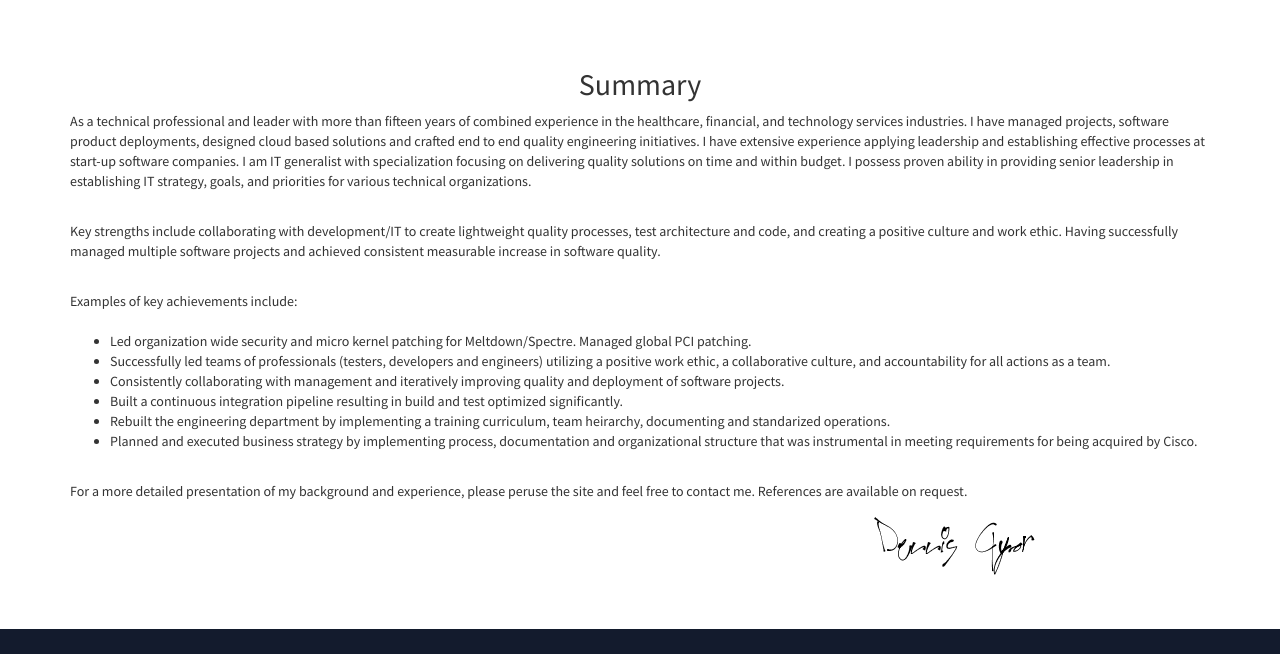
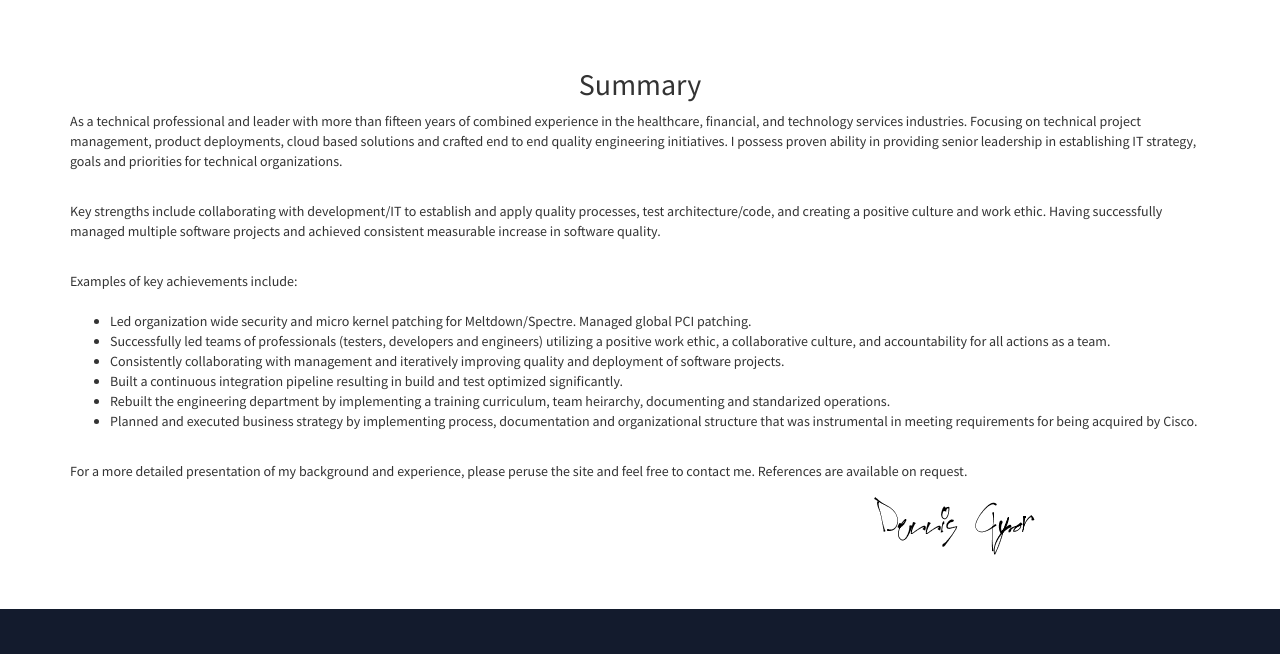
Before and after one commit to bhuddamonk/resume, a website: page index.html in a window 1280 px wide. Shown: the part 802-1456 px from the top of the page. Drawn offline with nearby package versions, Linux system fonts and the light colour scheme.

Commit message:
Made edits to the summary to make it more succinct.

```diff
--- a/index.html
+++ b/index.html
@@ -102,11 +102,10 @@
                 <div class="col-sm-12">
                     <h2 class="text-center">Summary</h2>
                     <p>
-                        As a technical professional and leader with more than fifteen years of combined experience in the healthcare, financial, and technology services industries. I have managed projects, software product deployments, designed cloud based solutions and crafted end to end quality engineering
-                        initiatives. I have extensive experience applying leadership and establishing effective processes at start-up software companies. I am IT generalist with specialization focusing on delivering quality solutions on time and within budget. I possess proven ability in providing senior leadership in establishing IT strategy, goals,
-                        and priorities for various technical organizations.
+                        As a technical professional and leader with more than fifteen years of combined experience in the healthcare, financial, and technology services industries. Focusing on technical project management, product deployments, cloud based solutions and crafted end to end quality engineering
+                        initiatives. I possess proven ability in providing senior leadership in establishing IT strategy, goals and priorities for technical organizations.
                     </p>
-                    <p><br>Key strengths include collaborating with development/IT to create lightweight quality processes, test architecture and code, and creating a positive culture and work ethic. Having successfully managed multiple software projects
+                    <p><br>Key strengths include collaborating with development/IT to establish and apply quality processes, test architecture/code, and creating a positive culture and work ethic. Having successfully managed multiple software projects
                         and achieved consistent measurable increase in software quality.
                     </p>
                     <br>Examples of key achievements include:</br>
```
